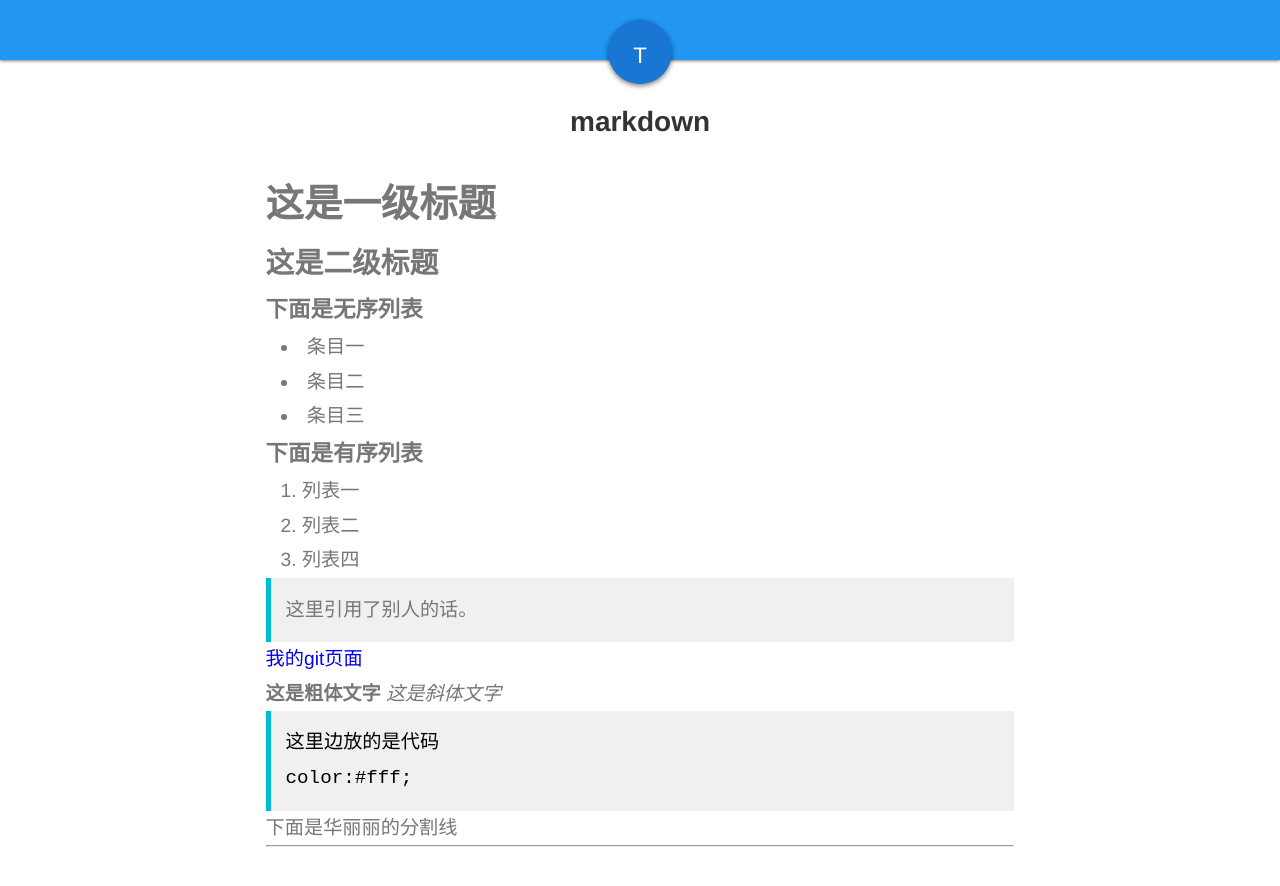
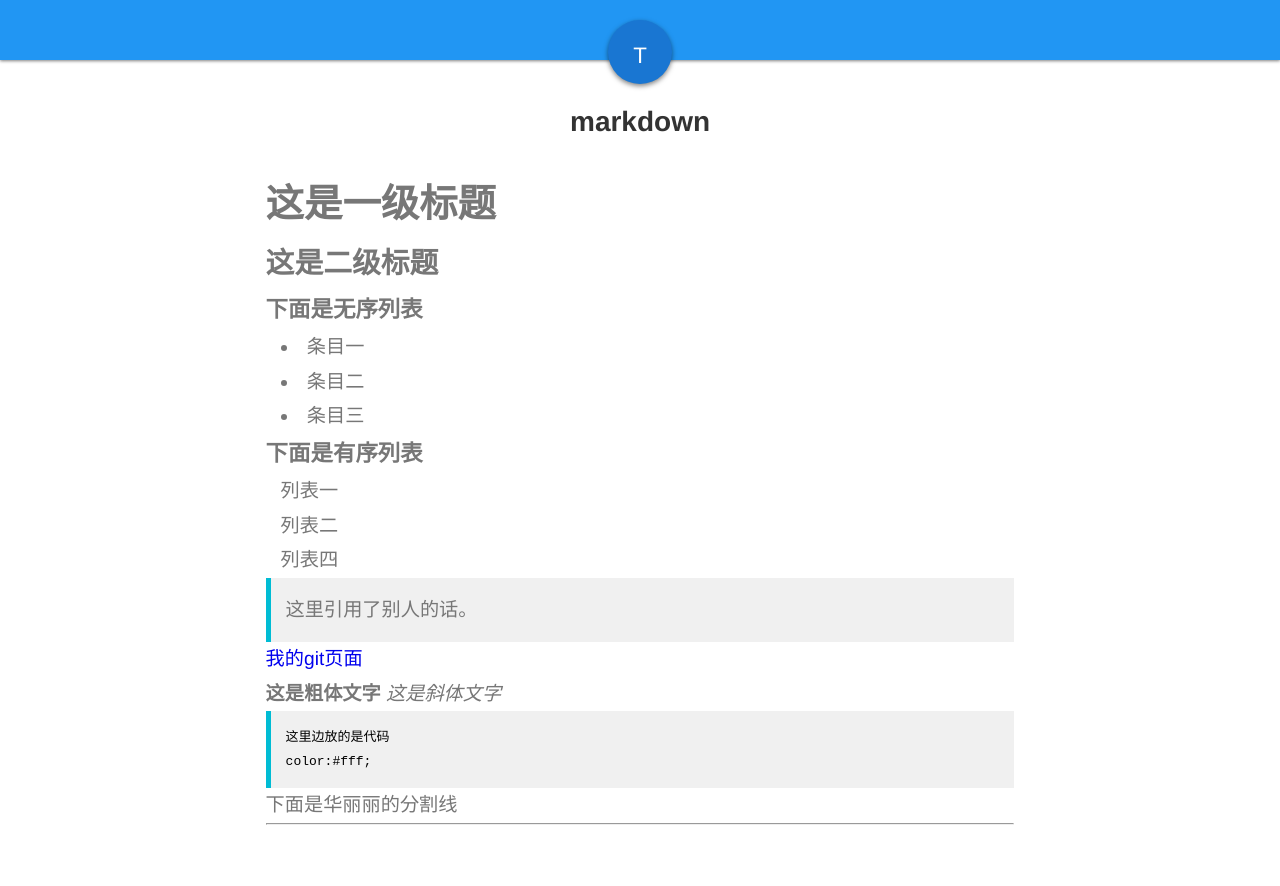
Before and after one commit to yinguolong/newming.github.io, a Jekyll site: the page built from _posts/2016-3-3-markdown.md, in a window 1280 px wide. Shown: the top 886 px of the page. Built offline with Jekyll 4.4.1, drawn with Linux system fonts in a browser that asks for light colours.

Commit message:
add  post  css

```diff
--- a/_layouts/default.html
+++ b/_layouts/default.html
@@ -4,7 +4,7 @@
 	<meta charset="UTF-8">
 	<link rel="shortcut icon" href="images/littlelogo.png">
 	<meta name="viewport" content="width=device-width,initial-scale=1">
-	<link rel="stylesheet" href="css/index.css">
+	<link rel="stylesheet" href="/css/index.css">
 	<title>钮旭明的个人网站</title>
 </head>
 <body>
@@ -32,13 +32,14 @@
 			<a href="#"><p class="title">敬请期待</p></a>
 			<p class="date">2026.2.11</p>
 		</div>
+		<!-- header defaults -->
 
 		<h2 class="posttitle">My blogs:</h2>
 		{{ content }}
 	</div>
 
-	<!-- header defaults -->
 
+		<div class="footer"><h3>欢迎大家来和我交流！</h3></div>
 	<!-- footer defaults -->
 </body>
 </html>
--- a/_layouts/post.html
+++ b/_layouts/post.html
@@ -4,7 +4,7 @@
 	<meta charset="UTF-8">
 	<link rel="shortcut icon" href="/images/littlelogo.png">
 	<meta name="viewport" content="width=device-width,initial-scale=1">
-	<link rel="stylesheet" href="/css/index.css">
+	<link rel="stylesheet" href="/css/post.css">
 </head>
 <body>
 	<div class="top">
--- a/css/index.css
+++ b/css/index.css
@@ -20,7 +20,7 @@
 a{
 	text-decoration: none;
 }
-ul{
+ul,ol{
 	list-style: none;
 	list-style-position: inside;
 }
@@ -175,46 +175,8 @@
 	color: rgba(0,0,0,0.5);
 	margin: 10px 10px;
 }
-
-/*post ul*/
-.posttitle{
-	color:rgba(0,0,0,0.8);
-	padding-left: 1.2%;
+.footer{
+	background-color: #555;
+	padding:20px;
+	text-align: center;
 }
-.postlist{
-	color:rgba(0,0,0,0.8);
-	line-height: 2.0;
-	font-size: 1.2rem;
-	padding-left: 2rem;
-}
-/*post.html*/
-.post-title{
-	color:#333;
-	text-align: center;
-	margin-top: 80px;
-}
-.blogs{
-	color:#777777;
-	margin: 0 auto;
-	padding: 2%;
-	max-width: 800px;
-	line-height: 1.8;
-	font-size: 1.2rem;
-}
-blockquote,code{
-	border-left: 5px solid #00BCD4;
-	background-color: #F0F0F0;
-	padding: 15px;
-	overflow: auto;
-	display: block;
-}
-code{
-	color:#000;
-}
-.blogs ul,ol{
-	list-style-position: inside;
-	padding-left: 15px;
-}
-.blogs ul{
-	list-style-type: disc;
-}
--- /dev/null
+++ b/css/post.css
@@ -0,0 +1,112 @@
+/*common   css*/
+*{
+	margin:0;
+	padding: 0;
+	box-sizing:border-box;
+}
+.clearfix:before,
+.clearfix:after {
+	content: "";
+	display: table;
+}
+.clearfix:after {
+	clear: both;
+}
+body{
+	font: 14px/1.5 "Helvetica Neue",Helvetica,Arial,"Microsoft Yahei","Hiragino Sans GB","Heiti SC","WenQuanYi Micro Hei",sans-serif;
+	-webkit-overflow-scrolling:touch; /*流畅滚动手机端*/
+	color:#fff;
+}
+a{
+	text-decoration: none;
+}
+ul,ol{
+	list-style: none;
+	list-style-position: inside;
+}
+a,button,input,optgroup,select,textarea {
+    -webkit-tap-highlight-color:rgba(0,0,0,0); /*去掉a、input和button点击时的蓝色外边框和灰色半透明背景*/
+}
+a, img {
+    -webkit-touch-callout: none; /*禁止长按链接与图片弹出菜单*/
+}
+
+/*section css*/
+.top{
+	width: 100%;
+	height: 60px;
+	background-color:#2196F3;
+	position: fixed;
+	top:0;
+	left: 0;
+	z-index: 1;
+	box-shadow: 0 1px 3px rgba(0,0,0,0.5);
+}
+.button{
+	background-color:#1976D2;
+	width: 4rem;
+	height: 4rem;
+	font-size: 2rem;
+	border-radius: 50%;
+	text-align: center;
+	line-height: 4rem;
+	position: fixed;
+	left: 50%;
+	margin-left: -2rem;
+	top:20px;
+	box-shadow: 0 2px 5px rgba(0,0,0,0.5);
+	transition:all 0.3s ease 0.2s;
+	z-index: 2;
+}
+.button:hover{
+	top:30px;
+	box-shadow: 0 2px 3px rgba(0,0,0,0.2);
+}
+.button a{
+	color:#fff;
+	font-size: 1.4rem;
+}
+
+/*post ul*/
+.posttitle{
+	color:rgba(0,0,0,0.8);
+	padding-left: 1.2%;
+}
+.postlist{
+	color:rgba(0,0,0,0.8);
+	line-height: 2.0;
+	font-size: 1.2rem;
+	padding-left: 2rem;
+}
+/*post.html*/
+.post-title{
+	color:#333;
+	text-align: center;
+	margin-top: 80px;
+}
+.blogs{
+	color:#777777;
+	margin: 0 auto;
+	padding: 2%;
+	max-width: 800px;
+	line-height: 1.8;
+	font-size: 1.2rem;
+}
+blockquote,code{
+	border-left: 5px solid #00BCD4;
+	background-color: #F0F0F0;
+	padding: 15px;
+	overflow: auto;
+	display: block;
+}
+code{
+	font-family: monospace;
+	font-size: 13px;
+	color:#000;
+}
+.blogs ul,ol{
+	padding-left: 15px;
+}
+.blogs ul{
+	list-style-type: disc;
+}
```
